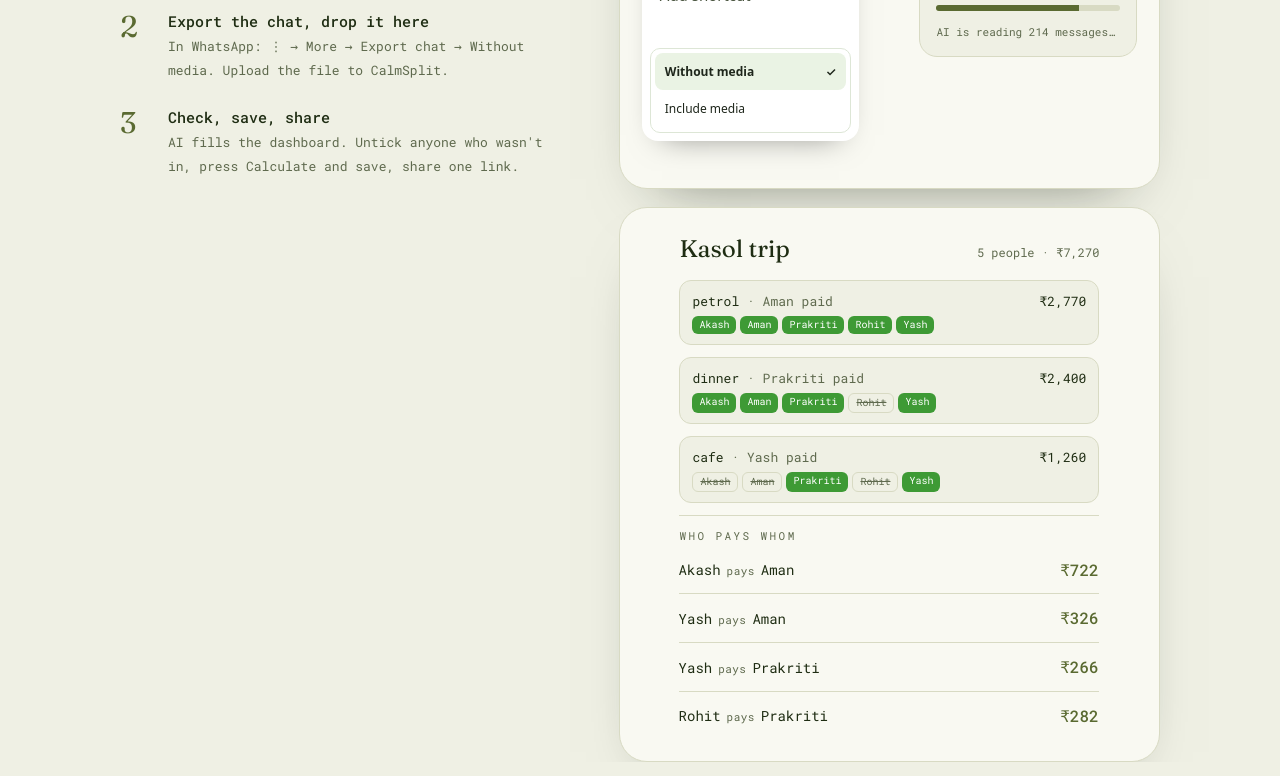
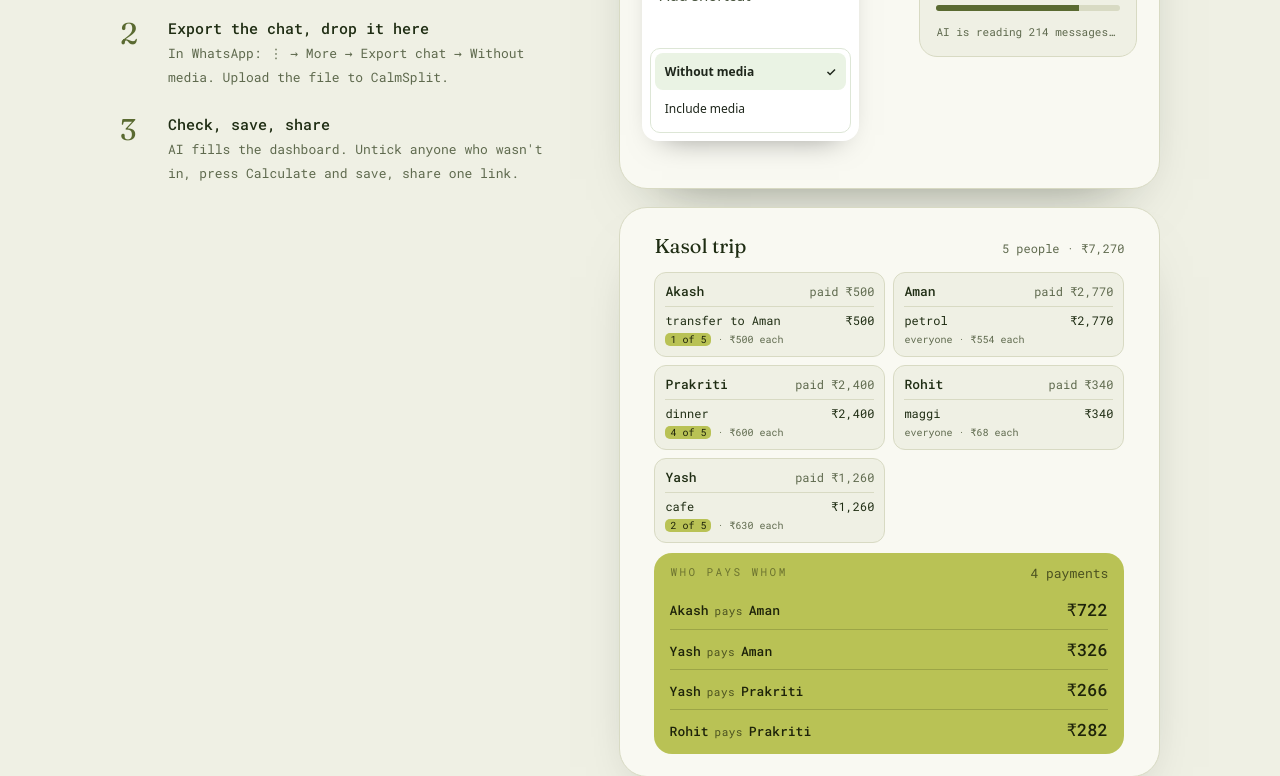
Before and after one commit to a1akashchauhan/calm-split, a plain HTML site: page index.html in a window 1280 px wide. Shown: the part 2112-2888 px from the top of the page. Drawn offline with nearby package versions, Linux system fonts and the light colour scheme.

Commit message:
How it works: dashboard-style tile 3, bolder who-pays-whom
Co-Authored-By: Claude Opus 5.5 <noreply@anthropic.com>
Claude-Session: https://claude.ai/code/session_01DhXQCCJ8A9rmQLTkPF3p4n

```diff
--- a/index.html
+++ b/index.html
@@ -229,15 +229,16 @@ footer{border-top:1px solid var(--line);padding:28px 0 40px;font-size:12px;color
 .tile.on .prog i{width:100%}
 .cs-up small{font-size:11px;color:var(--mute)}
 /* tile 3: dashboard */
-.t3{width:100%;max-width:420px;display:flex;flex-direction:column;gap:12px}
+.t3{width:100%;max-width:470px;display:flex;flex-direction:column;gap:10px}
 .t3-h{display:flex;justify-content:space-between;align-items:baseline}
-.t3-h b{font-family:var(--display);font-weight:400;font-size:24px}
+.t3-h b{font-family:var(--display);font-weight:400;font-size:20px}
 .t3-h span{font-size:12px;color:var(--mute)}
 .t3-row{display:grid;grid-template-columns:1fr auto;gap:4px 10px;padding:10px 12px;border:1px solid var(--line);border-radius:12px;background:var(--bg);font-size:13px}
 .t3-row .tk{grid-column:1/-1;display:flex;gap:4px;flex-wrap:wrap}
 .t3-row .tk em{font-style:normal;font-size:10px;padding:1px 7px;border-radius:6px;background:var(--tick);color:var(--ontick)}
 .t3-row .tk em.x{background:transparent;border:1px solid var(--line);color:var(--mute);text-decoration:line-through}
-.t3-set{border-top:1px solid var(--line);padding-top:6px}
+.t3-set{border-top:1px solid var(--line);padding-top:14px}
+.t3 .pay{padding:16px 0}.t3 .pay .nm{font-size:16px}.t3 .pay .amt{font-size:20px}
 /* Ad card */
 .adwrap{padding:30px 0 90px}
 .ad{display:grid;grid-template-columns:270px 1fr;gap:36px;align-items:center;background:var(--ink);color:var(--bg);border-radius:32px;padding:26px 44px 26px 26px;overflow:hidden}
@@ -280,6 +281,25 @@ footer{border-top:1px solid var(--line);padding:28px 0 40px;font-size:12px;color
   .feats b{font-size:21px}
   .feats li{padding:8px 0}
 }
+
+
+.pcs{display:grid;grid-template-columns:1fr 1fr;gap:8px}
+.pc{border:1px solid var(--line);border-radius:12px;background:var(--bg);padding:8px 10px}
+.pc-h{display:flex;justify-content:space-between;align-items:baseline;font-size:12px;border-bottom:1px solid var(--line);padding-bottom:4px;margin-bottom:4px}
+.pc-h b{font-weight:500;font-size:13px}
+.pc-h span{color:var(--mute)}
+.pc-e{display:flex;justify-content:space-between;font-size:12px}
+.pc-m{font-size:10px;color:var(--mute);margin-top:2px}
+.pc-m .part,.exp-meta .part{color:var(--onact);background:var(--act);border-radius:5px;padding:0 5px}
+.settle-hi{background:var(--act);border-color:var(--act);color:var(--onact);border-radius:18px}
+.t3 .settle-hi{padding:10px 16px 4px}
+.settle-hi .label,.settle-hi .totals,.settle-hi .empty,.settle-hi .pay .pays{color:var(--onact);opacity:.7}
+.settle-hi .pay{border-bottom-color:color-mix(in srgb,var(--onact) 18%,transparent);padding:9px 0}
+.settle-hi .pay .nm{font-weight:500;font-size:15px;color:var(--onact)}
+.settle-hi .pay .amt{color:var(--onact);font-size:20px;font-weight:500}
+.t3 .settle-hi .pay .amt{font-size:17px}
+.t3 .settle-hi .pay .nm{font-size:13px}
+.t3 .settle-hi .pay{padding:6px 0}
 
 /* Setup + dashboard */
 .view{display:none}
@@ -649,9 +669,12 @@ function settle(members,expenses){
      <div class="dz2"><div class="chip-file"><svg viewBox="0 0 16 16" width="16" height="16" aria-hidden="true"><path d="M3 1h7l3 3v11H3z" fill="none" stroke="currentColor"/></svg>WhatsApp Chat - Kasol trip.zip</div></div>
      <div class="prog"><i></i></div><small>AI is reading 214 messages…</small></div></div>`;
   const tick=e=>M.map(m=>`<em class="${e.shares.includes(m.id)?"":"x"}">${m.name}</em>`).join("");
+  const nOf=id=>id;
+  const meta=e=>{const n=e.shares.length;const each=rs(e.amount/n)+" each";return n===M.length?`everyone · ${each}`:`<span class="part">${n} of ${M.length}</span> · ${each}`};
   $("#t3").innerHTML=`<div class="t3"><div class="t3-h"><b>Kasol trip</b><span>5 people · ${rs(s.total)}</span></div>
-   ${E.filter(e=>e.title!=="transfer to Aman").slice(0,3).map(e=>`<div class="t3-row"><span>${e.title} <span style="color:var(--mute)">· ${e.payer} paid</span></span><span>${rs(e.amount)}</span><div class="tk">${tick(e)}</div></div>`).join("")}
-   <div class="t3-set settle"><span class="label">Who pays whom</span>${s.transfers.map(t=>`<div class="pay"><span><span class="nm">${t.from}</span><span class="pays">pays</span><span class="nm">${t.to}</span></span><span class="amt">${rs(t.amt)}</span></div>`).join("")}</div></div>`;
+   <div class="pcs">${M.map(m=>{const mine=E.filter(e=>e.payer===m.id);if(!mine.length)return"";const tot=mine.reduce((a,e)=>a+e.amount,0);
+     return `<div class="pc"><div class="pc-h"><b>${nOf(m.id)}</b><span>paid ${rs(tot)}</span></div>${mine.map(e=>`<div class="pc-e"><span>${e.title}</span><span>${rs(e.amount)}</span></div><div class="pc-m">${meta(e)}</div>`).join("")}</div>`}).join("")}</div>
+   <div class="settle settle-hi"><div class="totals"><span class="label">Who pays whom</span><span>${s.transfers.length} payments</span></div>${s.transfers.map(t=>`<div class="pay"><span><span class="nm">${t.from}</span><span class="pays">pays</span><span class="nm">${t.to}</span></span><span class="amt">${rs(t.amt)}</span></div>`).join("")}</div></div>`;
 })();
 
 /* ---------- Scroll-driven sections ---------- */
@@ -981,7 +1004,7 @@ function render(){
         <button class="btn primary" style="width:100%" id="saveBtn">Calculate and save</button>
         <div class="err-msg" id="saveErr" role="alert"></div>
       </div>
-      <div class="panel settle" id="settle">${settleHTML()}</div>
+      <div class="panel settle settle-hi" id="settle">${settleHTML()}</div>
       <div class="panel">
         <span class="label">Share</span>
         <p style="font-size:13px;color:var(--mute);margin:8px 0 12px">Use Share at the top of this page to copy its link. It opens this exact split. Or copy the summary for WhatsApp.</p>
```
